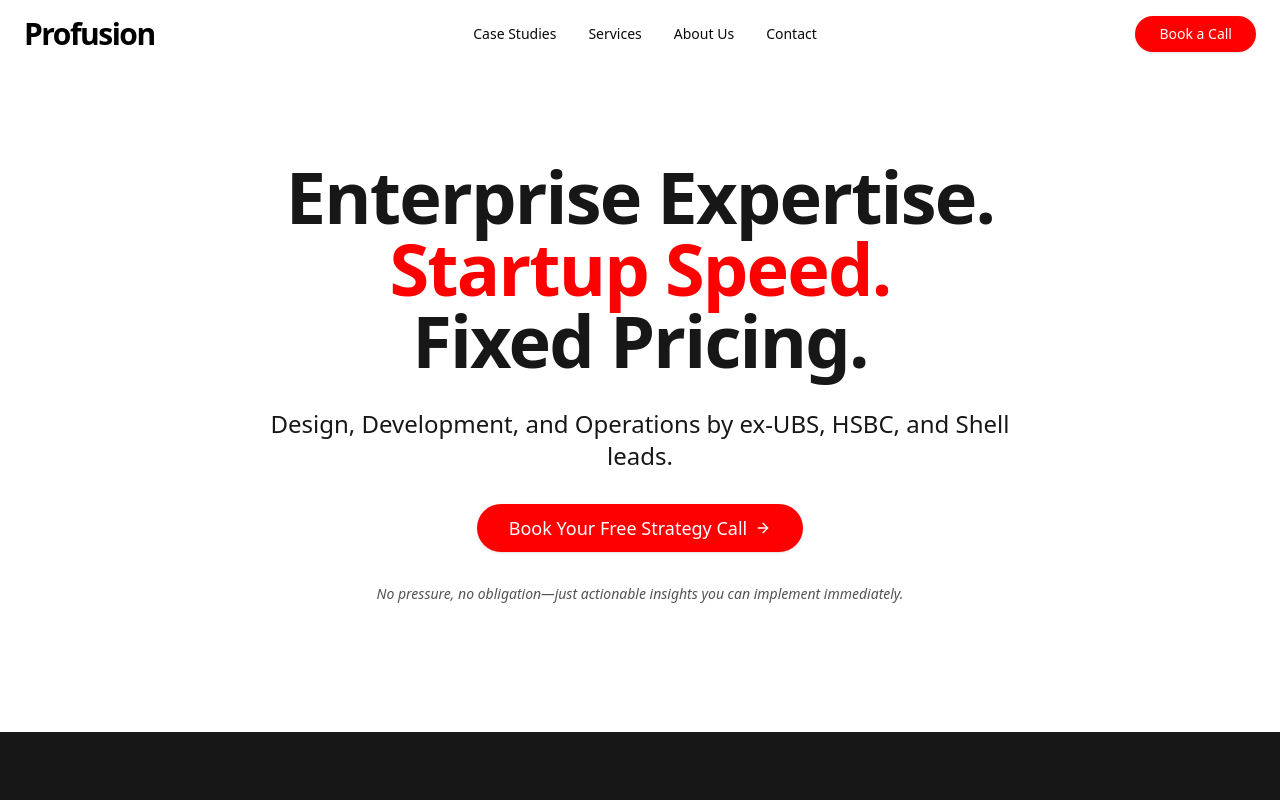
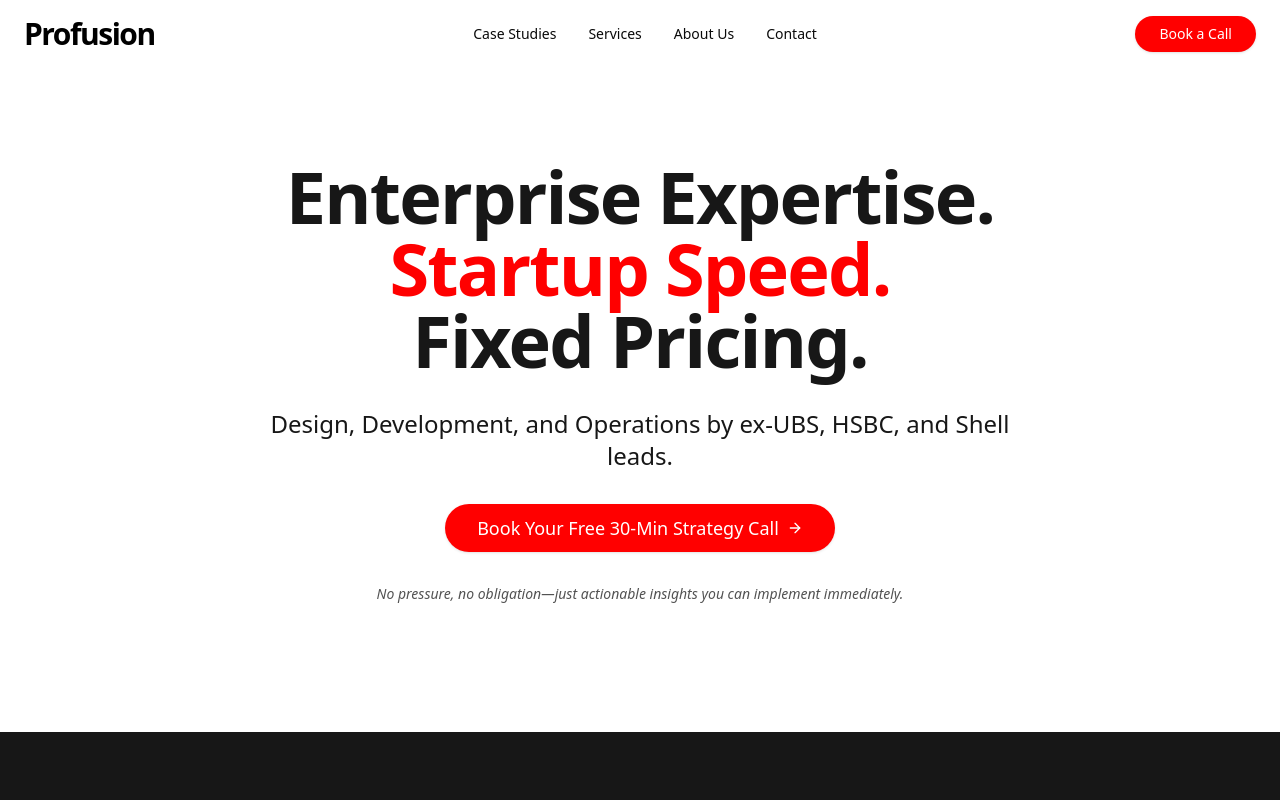
Before and after one commit to hasanakyol/profusion, a Next.js app: page / in a window 1280 px wide. Shown: the top 800 px of the page. Built offline with nearby package versions, Linux system fonts and the light colour scheme.

Commit message:
modified:   app/page.tsx

```diff
--- a/app/page.tsx
+++ b/app/page.tsx
@@ -58,7 +58,7 @@ export default function Home() {
               style={{ animationDelay: "1s" }}
             >
               <Link href="https://cal.com/profusion/30min" className="flex items-center">
-                Book Your Free Strategy Call
+                Book Your Free 30-Min Strategy Call
                 <ArrowRight className="ml-2 h-5 w-5 transition-transform group-hover:translate-x-1" />
               </Link>
             </Button>
@@ -277,7 +277,7 @@ export default function Home() {
               style={{ animationDelay: "1s" }}
             >
               <Link href="https://cal.com/profusion/30min" className="flex items-center">
-                Book Your Free Strategy Call
+                Book Your Free 30-Min Strategy Call
                 <ArrowRight className="ml-2 h-5 w-5 transition-transform group-hover:translate-x-1" />
               </Link>
             </Button>
```
